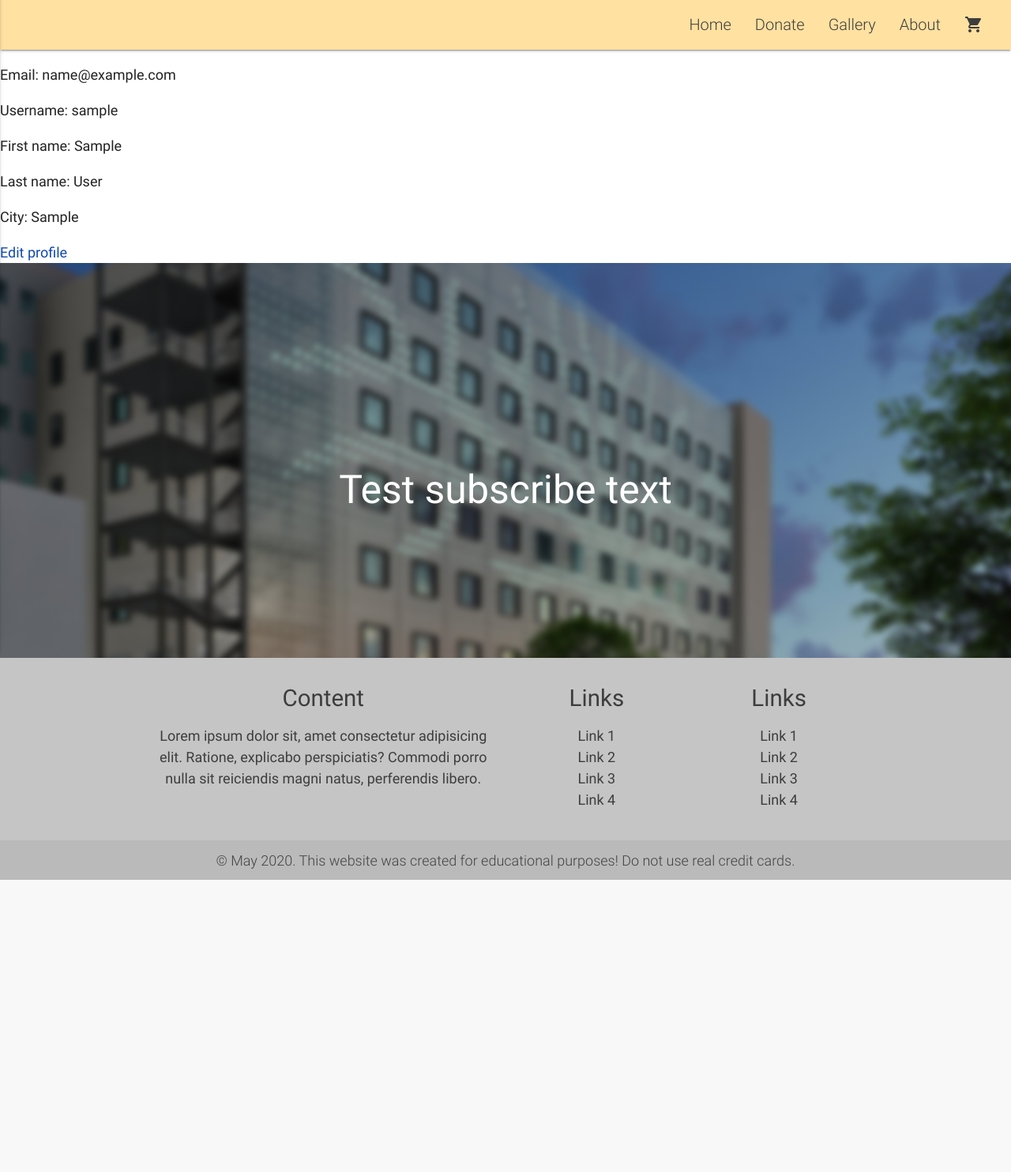
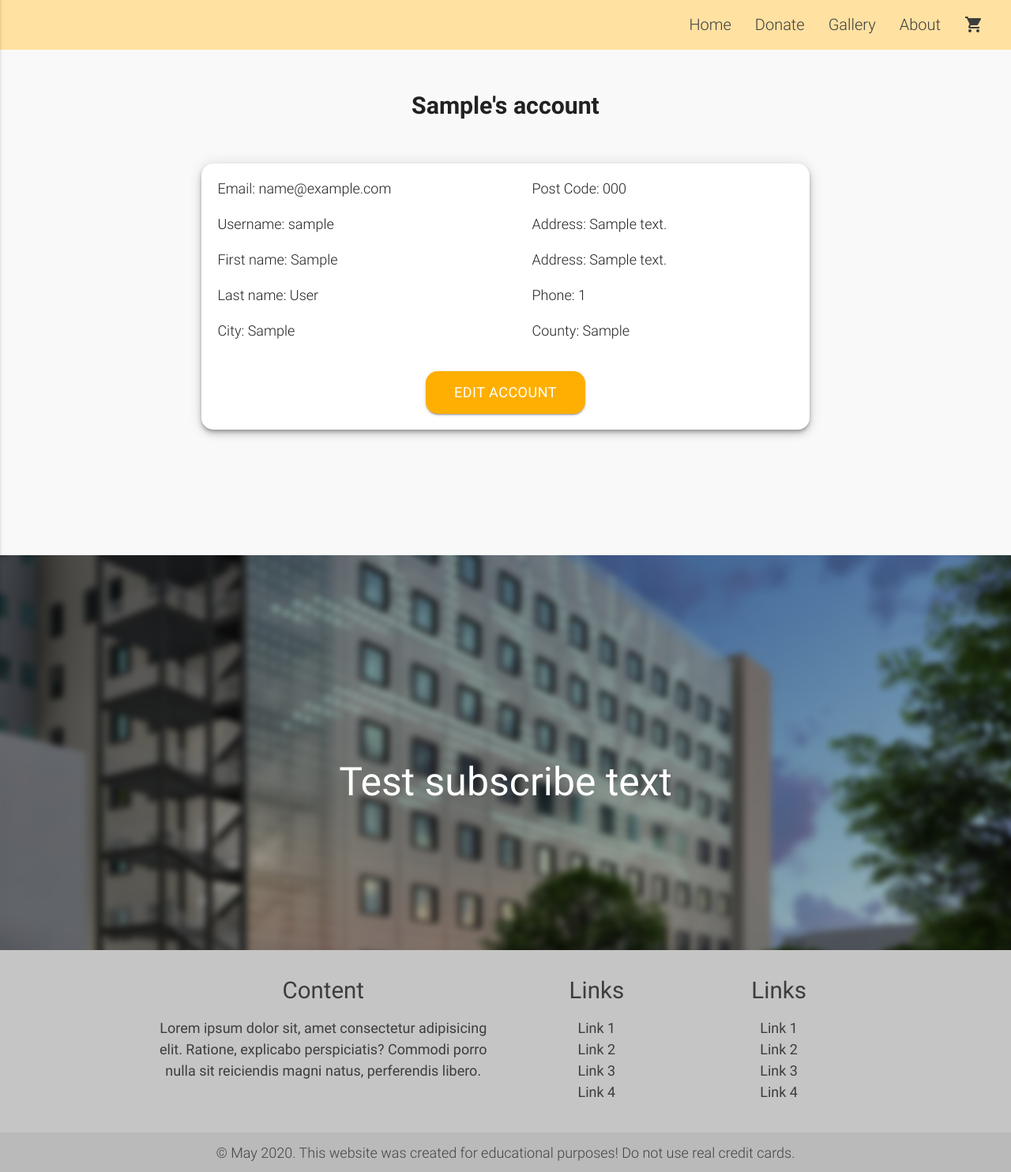
Before and after one commit to iulianpro/give-help, a Django app: page /accounts/profile/ in a window 1280 px wide. Shown: the part 36-1520 px from the top of the page at 79% size. Before the commit the page ends 1150 px from the top, so only its background shows below. Run offline with Django 3.2, Linux system fonts and the light colour scheme; a user stored in the database is signed in; tables that the repository leaves empty hold one stand-in row (values such as "Sample post").

Commit message:
Added style to user profile page

```diff
--- a/accounts/templates/profile.html
+++ b/accounts/templates/profile.html
@@ -2,12 +2,45 @@
 
 {% block content %}
 
-<p>Email: {{ user.email }}</p>
-<p>Username: {{ user.username }}</p>
-<p>First name: {{ user.first_name }}</p>
-<p>Last name: {{ user.last_name }}</p>
-<p>City: {{ user.profile.town_city }}</p>
-
-<a href="{% url 'edit_profile' %}">Edit profile</a>
-
+<div class="section">
+    <div class="container">
+        <div class="row">
+            <div class="col s10 offset-s1">
+                <div class="row">
+                    <div class="col s12">
+                        <p class="center-align flow-text bold-text">{{ user.first_name }}'s account</p>
+                    </div>
+                </div>
+                <div class="row z-depth-3 white round-corner">
+                    <div class="row">
+                        <div class="col s12 m6">
+                            <div class="profile-card">
+                                <p>Email: {{ user.email }}</p>
+                                <p>Username: {{ user.username }}</p>
+                                <p>First name: {{ user.first_name }}</p>
+                                <p>Last name: {{ user.last_name }}</p>
+                                <p>City: {{ user.profile.town_city }}</p>
+                            </div>
+                        </div>
+                        <div class="col s12 m6">
+                            <div class="profile-card">
+                                <p>Post Code: {{ user.profile.postcode }}</p>
+                                <p>Address: {{ user.profile.street_address1 }}</p>
+                                <p>Address: {{ user.profile.street_address2 }}</p>
+                                <p>Phone: {{ user.profile.phone_number }}</p>
+                                <p>County: {{ user.profile.county }}</p>
+                            </div>
+                        </div>
+                    </div>
+                    <div class="row">
+                        <div class="center-align">
+                            <a class="waves-effect waves-light btn-large bg-button round-corner"
+                                href="{% url 'edit_profile' %}">Edit account</a>
+                        </div>
+                    </div>
+                </div>
+            </div>
+        </div>
+    </div>
+</div>
 {% endblock %}
--- a/static/css/style.css
+++ b/static/css/style.css
@@ -58,6 +58,12 @@ form {
     padding: 20px 5px;
 }
 
+.profile-card {
+    padding-left: 40px;
+    padding-right: 40px;
+    font-weight: 300;
+}
+
 .form-help-text {
     font-size: 12px;
     color: #696969;
@@ -115,8 +121,11 @@ form {
     .subscribe-content-text {
         margin-top: 30%;
     }
-
     form {
         padding: 30px;
     }
+    .profile-card {
+        padding-left: 20px;
+        padding-right: 20px;
+    }
 }
```
